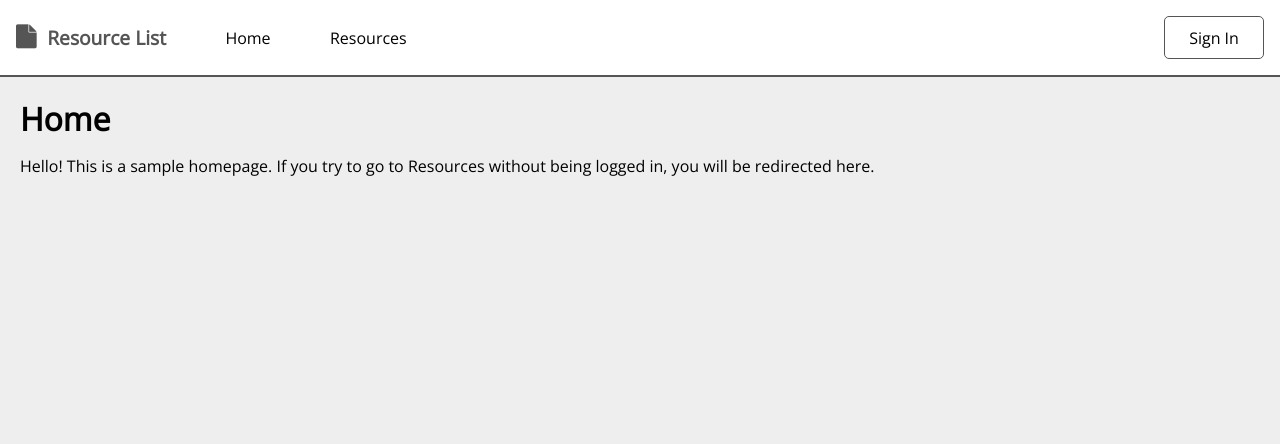
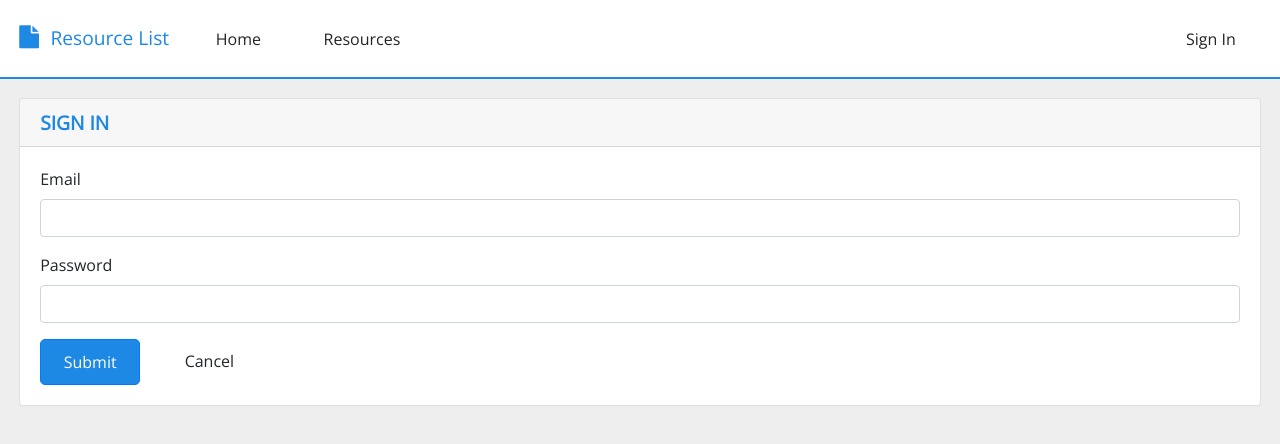
Before and after one commit to tiagodws/react-resource-list, a React app: page /signin in a window 1280 px wide. Built offline with nearby package versions, Linux system fonts and the light colour scheme.

Commit message:
signin page

```diff
--- a/package.json
+++ b/package.json
@@ -30,12 +30,16 @@
         "webpack-dev-server": "^2.11.0"
     },
     "dependencies": {
+        "axios": "^0.18.0",
         "prop-types": "^15.6.0",
         "react": "^16.2.0",
         "react-dom": "^16.2.0",
         "react-redux": "5.0.6",
         "react-router": "^4.2.0",
         "react-router-dom": "^4.2.2",
-        "redux": "^3.7.2"
+        "redux": "^3.7.2",
+        "redux-form": "^7.3.0",
+        "redux-promise": "^0.5.3",
+        "redux-thunk": "^2.2.0"
     }
 }
--- a/src/actions/index.js
+++ b/src/actions/index.js
@@ -1,4 +1,7 @@
+import axios from "axios";
+
 export const CHANGE_AUTH = "change_auth";
+export const SIGN_IN_USER = "sign_in";
 
 export function changeAuth(isLoggedin) {
     return {
@@ -6,3 +9,13 @@ export function changeAuth(isLoggedin) {
         payload: isLoggedin,
     };
 }
+
+export function signInUser({ email, password }) {
+    const url = ``;
+    const request = axios.post(url, { email, password });
+
+    return {
+        type: SIGN_IN_USER,
+        payload: request,
+    };
+}
--- /dev/null
+++ b/src/components/auth/sign-in.js
@@ -0,0 +1,63 @@
+import React, { Component } from "react";
+import PropTypes from "prop-types";
+import { reduxForm, Field } from "redux-form";
+import { Link } from "react-router-dom";
+
+class SignIn extends Component {
+    onFormSubmit({ email, password }) {
+        console.log(email, password);
+    }
+
+    render() {
+        const { handleSubmit } = this.props;
+        return (
+            <div className="card">
+                <h1 className="card-header">Sign In</h1>
+                <div className="card-body">
+                    <form onSubmit={handleSubmit(this.onFormSubmit)}>
+                        <Field label="Email" name="email" component={this.renderField} />
+                        <Field label="Password" name="password" component={this.renderField} />
+
+                        <div className="button-bar">
+                            <button type="submit" className="btn btn-primary">
+                                Submit
+                            </button>
+                            <Link className="btn btn-link" to="../">
+                                Cancel
+                            </Link>
+                        </div>
+                    </form>
+                </div>
+            </div>
+        );
+    }
+
+    renderField(field) {
+        const hasError = field.meta.touched && field.meta.error;
+        const inputClassName = `form-control ${hasError ? "is-invalid" : ""}`;
+
+        return (
+            <div className="form-group">
+                <label>{field.label}</label>
+                <input className={inputClassName} type="text" {...field.input} />
+                {hasError ? <small className="form-text text-danger">{field.meta.error}</small> : ""}
+            </div>
+        );
+    }
+}
+
+function validate() {
+    const errors = {};
+
+    return errors;
+}
+
+export default reduxForm({
+    form: "signIn",
+    fields: ["email", "password"],
+    validate,
+})(SignIn);
+
+SignIn.propTypes = {
+    handleSubmit: PropTypes.func,
+};
--- a/src/components/header.js
+++ b/src/components/header.js
@@ -1,6 +1,6 @@
 import React, { Component } from "react";
 import PropTypes from "prop-types";
-import { Link } from "react-router-dom";
+import { Link, withRouter } from "react-router-dom";
 import { connect } from "react-redux";
 
 import { changeAuth } from "../actions";
@@ -8,7 +8,7 @@ import { changeAuth } from "../actions";
 class Header extends Component {
     render() {
         return (
-            <div className="row">
+            <div>
                 <nav className="navbar-main">
                     <div className="navbar-title">
                         <Link to="/">
@@ -34,16 +34,16 @@ class Header extends Component {
     }
 
     renderAuthButton() {
-        const { authenticated } = this.props;
+        const { authenticated, history } = this.props;
         if (authenticated)
             return (
-                <button className="btn btn-outline-primary" onClick={() => this.props.changeAuth(false)}>
+                <button className="btn" onClick={() => changeAuth(false)}>
                     Sign Out
                 </button>
             );
         else
             return (
-                <button className="btn btn-outline-primary" onClick={() => this.props.changeAuth(true)}>
+                <button className="btn" onClick={() => history.push("signin")}>
                     Sign In
                 </button>
             );
@@ -54,9 +54,10 @@ function mapStateToProps({ authenticated }) {
     return { authenticated };
 }
 
-export default connect(mapStateToProps, { changeAuth })(Header);
+export default connect(mapStateToProps, { changeAuth })(withRouter(Header));
 
 Header.propTypes = {
+    history: PropTypes.any,
     authenticated: PropTypes.bool,
     changeAuth: PropTypes.func,
 };
--- a/src/index.html
+++ b/src/index.html
@@ -6,7 +6,7 @@
 </head>
 
 <body>
-    <div class="container"></div>
+    <div class="app"></div>
 </body>
 
 </html>
--- a/src/index.js
+++ b/src/index.js
@@ -1,9 +1,11 @@
 import React from "react";
 import ReactDOM from "react-dom";
+import ReduxPromise from "redux-promise";
 import { Provider } from "react-redux";
 import { createStore, applyMiddleware } from "redux";
 import { BrowserRouter, Route, Switch } from "react-router-dom";
 
+import "../style/theme.scss";
 import "../style/style.scss";
 
 import reducers from "./reducers";
@@ -11,22 +13,25 @@ import Header from "./components/header";
 import Home from "./components/home";
 import Resources from "./components/resources";
 import requireAuth from "./components/require-auth";
+import Signin from "./components/auth/sign-in";
 
-const createStoreWithMiddleware = applyMiddleware()(createStore);
+const createStoreWithMiddleware = applyMiddleware(ReduxPromise)(createStore);
 
 ReactDOM.render(
     <Provider store={createStoreWithMiddleware(reducers)}>
         <BrowserRouter>
             <div>
                 <Header />
-                <div className="row page-content">
+                <div className="page-content">
                     <Switch>
                         <Route path="/resources" component={requireAuth(Resources)} />
+                        <Route path="/signin" component={Signin} />
+                        {/* <Route path="/signup" component={Signup} /> */}
                         <Route path="/" component={Home} />
                     </Switch>
                 </div>
             </div>
         </BrowserRouter>
     </Provider>,
-    document.querySelector(".container"),
+    document.querySelector(".app")
 );
--- a/src/reducers/index.js
+++ b/src/reducers/index.js
@@ -1,8 +1,10 @@
 import { combineReducers } from "redux";
+import { reducer as form } from "redux-form";
 
 import AuthReducer from "./auth.reducer";
 
 const rootReducer = combineReducers({
+    form,
     authenticated: AuthReducer,
 });
 
--- /dev/null
+++ b/style/_defaults.scss
@@ -0,0 +1,4 @@
+$defaultColor: #ccc;
+$primaryColor: #1e88e5;
+
+$defaultSize: 1.2em;
--- a/style/style.scss
+++ b/style/style.scss
@@ -1,72 +1,7 @@
-@import url("https://fonts.googleapis.com/css?family=Open+Sans|Roboto");
-@import url("https://maxcdn.bootstrapcdn.com/font-awesome/4.7.0/css/font-awesome.min.css");
-
-$mainColor: #555;
-
-* {
-    margin: 0;
-    padding: 0;
-    box-sizing: border-box;
-    font-family: "Roboto", sans-serif;
-    font-family: "Open Sans", sans-serif;
-}
-
-body {
-    background-color: #eee;
-}
-
-ul {
-    list-style: none;
-    margin: 0;
-}
-
-a,
-a:hover,
-a:focus,
-a:active,
-a:visited {
-    text-decoration: none;
-}
-
-.btn-link:hover,
-.btn-link:focus {
-    text-decoration: none;
-}
-
-.app-title {
-    margin-bottom: 12px;
-}
+@import "defaults";
 
 .navbar-brand {
     font-weight: bold;
-}
-
-.btn {
-    transition: color 0.5s ease, background-color 0.5s ease, border-color 0.5s ease;
-    background: none;
-    border-radius: 5px;
-    color: inherit;
-    border-width: 1px;
-    border-style: solid;
-    border-color: $mainColor;
-    padding: 0.6em 1em;
-    font: inherit;
-    cursor: pointer;
-    outline: inherit;
-    min-width: 100px;
-    display: block;
-    text-align: center;
-}
-
-.btn:hover {
-    color: darken($mainColor, 60%);
-    border-color: darken($mainColor, 60%);
-    background-color: rgba($mainColor, 0.2);
-}
-
-.btn.btn-link {
-    border: none;
-    background-color: none;
 }
 
 .navbar-main {
@@ -74,16 +9,15 @@ a:visited {
     display: flex;
     border-style: solid;
     border-width: 0 0 2px 0;
-    border-color: $mainColor;
+    border-color: $primaryColor;
     width: 100%;
-    padding: 1em;
+    padding: 1em $defaultSize;
     align-items: center;
 }
 
 .navbar-title * {
     font-size: 1.2em;
-    font-weight: bold;
-    color: #555;
+    color: $primaryColor;
 }
 
 .navbar-logo {
@@ -93,17 +27,9 @@ a:visited {
 .navbar-list {
     flex: 1;
     display: inline-flex;
-    margin-left: 2em;
+    margin-left: $defaultSize;
 }
 
 .navbar-list > * + * {
-    margin-left: 1em;
+    margin-left: $defaultSize;
 }
-
-.page-title {
-    margin-bottom: 15px;
-}
-
-.page-content {
-    padding: 20px;
-}
--- /dev/null
+++ b/style/theme.scss
@@ -0,0 +1,102 @@
+@import url("https://fonts.googleapis.com/css?family=Open+Sans|Roboto");
+@import url("https://maxcdn.bootstrapcdn.com/bootstrap/4.0.0/css/bootstrap.min.css");
+@import url("https://maxcdn.bootstrapcdn.com/font-awesome/4.7.0/css/font-awesome.min.css");
+@import "defaults";
+
+* {
+    margin: 0;
+    padding: 0;
+    box-sizing: border-box;
+    font-family: "Roboto", sans-serif;
+    font-family: "Open Sans", sans-serif;
+}
+
+body {
+    background-color: #eee;
+}
+
+ul {
+    list-style: none;
+    margin: 0;
+}
+
+a,
+a:hover,
+a:focus,
+a:active,
+a:visited {
+    text-decoration: none;
+}
+
+.btn-link:hover,
+.btn-link:focus {
+    text-decoration: none;
+}
+
+.app-title {
+    margin-bottom: 12px;
+}
+
+.btn {
+    transition: color 0.5s ease, background-color 0.5s ease, border-color 0.5s ease;
+    background: none;
+    border-radius: 5px;
+    color: inherit;
+    border-width: 1px;
+    border-style: solid;
+    padding: 0.6em 1em;
+    font: inherit;
+    cursor: pointer;
+    outline: inherit;
+    min-width: 100px;
+    display: block;
+    text-align: center;
+}
+
+.btn:hover {
+    color: darken($defaultColor, 60%);
+    border-color: darken($defaultColor, 20%);
+    background-color: rgba($defaultColor, 0.2);
+}
+
+.btn.btn-link {
+    border: none;
+    background-color: none;
+}
+
+.btn.btn-primary {
+    background-color: #1e88e5;
+    color: white;
+}
+
+.btn.btn-primary:hover {
+    border-color: darken($primaryColor, 10%);
+    background-color: darken($primaryColor, 10%);
+}
+
+.button-bar {
+    display: flex;
+}
+
+.button-bar .btn + .btn {
+    margin-left: $defaultSize;
+}
+
+.card-header {
+    font-size: 1.2em;
+    font-weight: bold;
+    color: $primaryColor;
+    text-transform: uppercase;
+}
+
+.page-title {
+    font-size: 2em;
+    margin-bottom: $defaultSize;
+    width: 100%;
+    border-bottom: 1px solid $defaultColor;
+    padding-bottom: $defaultSize / 2;
+}
+
+.page-content {
+    padding: $defaultSize;
+}
```
Also changed, not shown: src/components/auth/sign-up.js (added), 1 other file.
